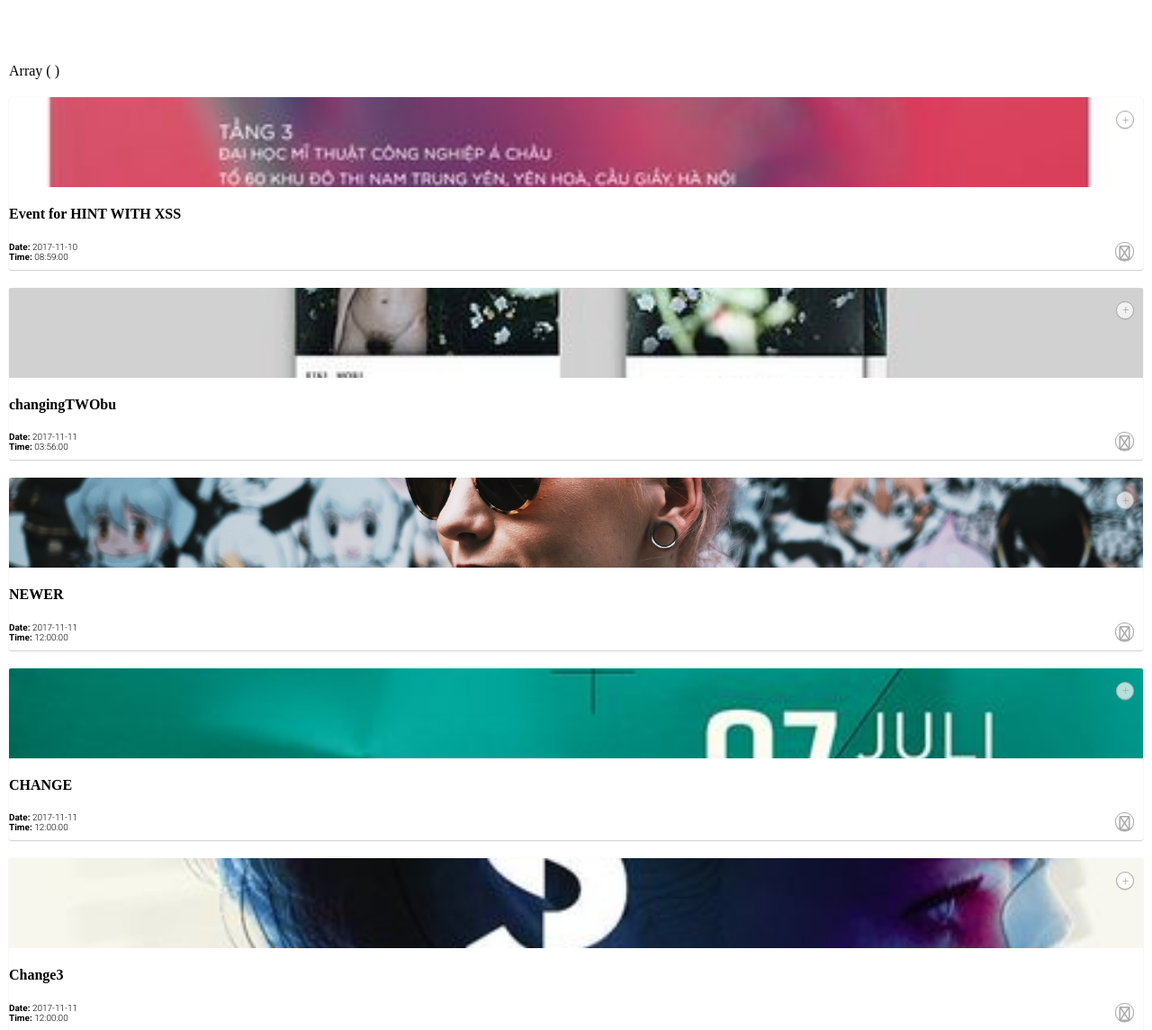
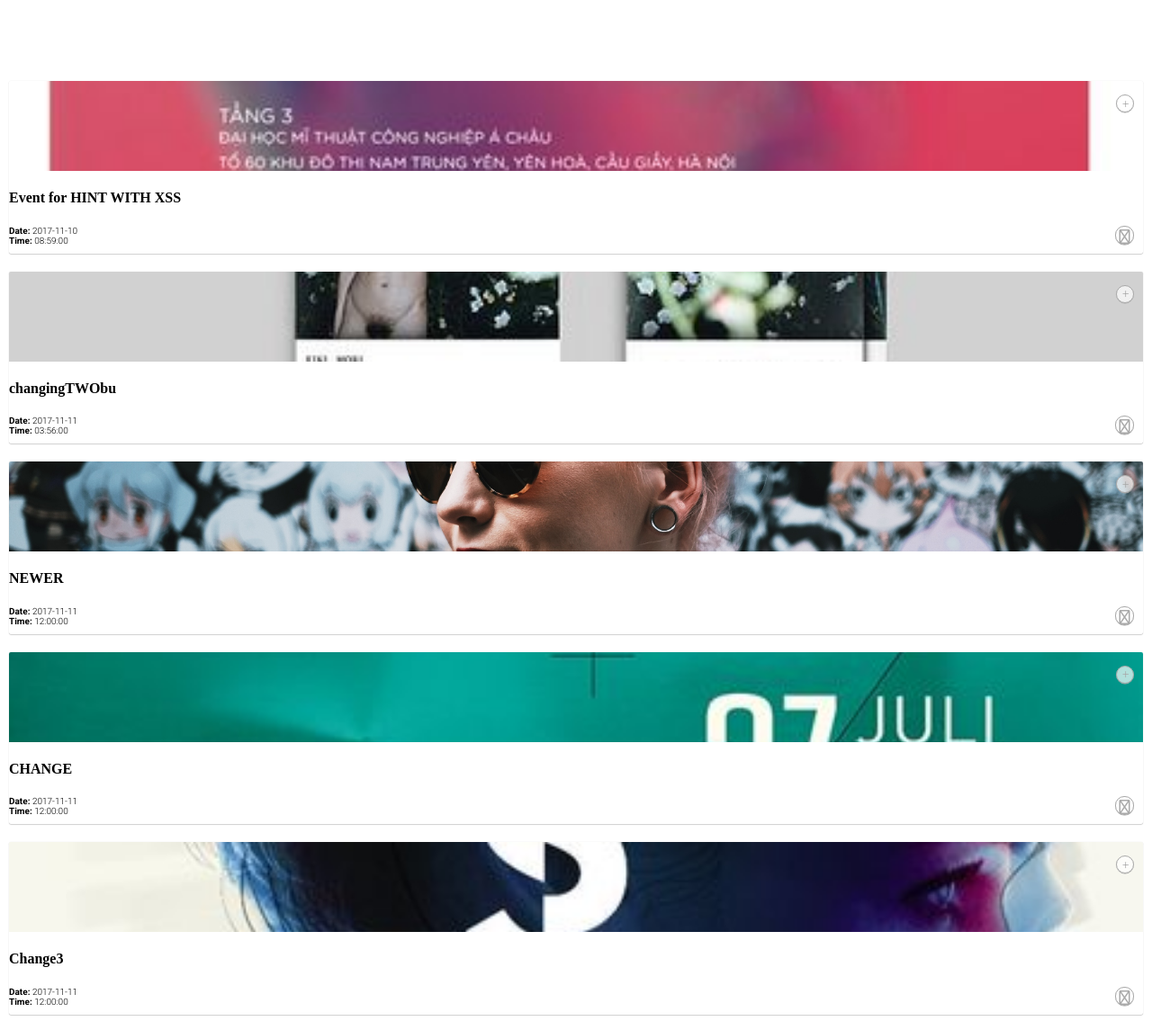
Before and after one commit to BKBjorns/Jump, a PHP site: page /events.php in a window 1280 px wide. Shown: the top 1145 px of the page at 90% size. Run offline with PHP 8.4, Linux system fonts and the light colour scheme; a user stored in the database is signed in; data comes from the database, SQL or seed files in the repository; some libraries are stand-ins or nearby versions.

Commit message:
comments

```diff
--- a/EventApp/events.php
+++ b/EventApp/events.php
@@ -1,72 +1,65 @@
 <?php
+//-- PAGE SETUP ----------------------------------------------------------------
+
+//-- CHECK IF USER IS LOGGED IN
+session_start();
+    if (!isset($_SESSION['userID'])) {
+        header("Location:../index.php");
+    }
+
+//-- INCLUDE
 include("header.php");
 include("menu.php");
 
-//display menu according to who is logged in
-//session_start();
-//echo $_SESSION['type'];
-$type = $_SESSION['type'];
-
-//display the menu according to user type logged in
-
-
-?>
-
-
-<div class="allEvents">
-
-   <?php
-    //connect database
+//-- DATABASE CONNECTION
 @ $db = new mysqli($dbserver, $dbuser, $dbpass, $dbname);
-
-    //check for connection error
 if ($db->connect_error) {
    echo "could not connect: " . $db->connect_error;
+   header("Location: index.php");
    exit();
 }
 
-//-----PLUS BTN-----------------------------------------------------------------------------------------------
+$type = $_SESSION['type'];
+?>
+
+<!-- DRAW EVENT CARDS --------------------------------------------------------->
+<div class="allEvents">
+   <?php
+   //-----ATTEND EVENT----------------------------------------------------------
         if (isset($_POST['plus'])){
 
-             //set variables, which get data
+             //get eventID (hidden input) and userID (session)
              $eventid = $_POST['eventID'];
              $userid = $_SESSION['userID'];
 
-             //get the eventID from the input and the userID from the session and insert it into the database
              $insertQuery = "INSERT INTO Attend (eventID, userID) VALUES ($eventid, $userid)";
-
              $insert_stmt = $db->prepare($insertQuery);
              $insert_stmt->execute();
              header("Location: events.php");
 
          }
 
-//-----MINUS BTN----------------------------------------------------------------------------------------------
+        //-----UNATTEND EVENT---------------------------------------------------
         if (isset($_POST['minus'])){
 
             $userid = $_SESSION['userID'];
             $eventid = $_POST['eventID'];
 
-            //get the eventID from the input and the userID from the session and insert it into the database
             $deleteQuery = "DELETE FROM Attend WHERE eventID = '{$eventid}' AND userID = $userid ";
-            //$stmt->bind_param('i', $eventID);
             $delete_stmt = $db->prepare($deleteQuery);
             $delete_stmt->execute();
             header("Location: events.php");
          }
 
 
-//-----DELETE PASSED EVENTS-----------------------------------------------------------------------------------
-    //save the current date to delete events when date has passed
+        //-----DELETE PASSED EVENTS---------------------------------------------
         $current_time = date("Y/m/d");
 
-    //delete all events from the database that has passed
         $stmt = $db->prepare("DELETE FROM Events WHERE startdate < '$current_time'");
         $stmt->execute();
 
-//-----GET EVENTS FROM ATTEND---------------------------------------------------------------------------------
+        //-----GET EVENTS FROM ATTEND-------------------------------------------
 
-    //get the user ID
         $userid = $_SESSION['userID'];
         $attendQuery = "SELECT eventID FROM Attend WHERE userID = '{$userid}' ";
         $attend_stmt = $db->prepare($attendQuery);
@@ -74,23 +67,16 @@ $type = $_SESSION['type'];
         $attend_stmt->bind_result($eventID);
 
         $array = array();
-
+        //-- STORE EVENTID IN ARRAY
         while($attend_stmt->fetch()){
             $array[] = $eventID;
         }
         $attend_stmt->close();
-
-    // $array2 = array();
-    // $array2[] = array(44);
-    //
-    // print_r ($array2);
-
-    print_r ($array);
+        //print_r ($array);
 
 
-//-----GET EVENTS & DRAW CARDS--------------------------------------------------------------------------------
+        //-----GET EVENTS & DRAW CARDS------------------------------------------
 
-    //get all event data from the database
         $query = "SELECT eventID, title, description, startdate, enddate, time, price, location, image, link, host FROM Events ORDER by startdate, time";
         $stmt = $db->prepare($query);
 
@@ -98,74 +84,55 @@ $type = $_SESSION['type'];
         $stmt->bind_result($eventID, $title, $description, $startdate, $enddate, $time, $price, $location, $image, $link, $host);
 
         while($stmt->fetch()){
-        if ((in_array ($eventID, $array))){
-              //echo $eventID; ?>
+            //-- ALREADY ATTENDED EVENTS ---------------------------------------
+            if ((in_array ($eventID, $array))){?>
                 <div class="eventContainerOne">
-                <!----------------------------------------event img-->
                     <div class="imgContainer" style="background-image: url('uploadedfiles/<?php echo "$image"; ?>');"></div>
-                <!---------------------------------------attend Bnt-->
                     <form method="POST" action='events.php'>
                           <input type="submit" value="-" class="plusBtn" name="minus">
                           <input type="hidden" value="<?php echo "$eventID"; ?>" name="eventID">
                       </form>
-                <!--------------------------------event information-->
                     <div class="infoContainer">
                       <p class="eventTitle">
                          <?php
                             echo "<h4>$title</h4> <p><strong>Date:</strong> $startdate</p> <p><strong>Time: </strong> $time</p>";
                           ?>
-
                       </p>
-                  <!---------------------------------expander btn-->
                       <a href="#" class="expanderBtn">
                           <i class="fa fa-angle-down" aria-hidden="true"></i>
                       </a>
-                  <!----------------------------event description-->
                       <p class="eventDescription">
                         <?php echo "$description";?>
                       </p>
                   </div>
                 </div>
-
             <?php
-
+            //-- NOT ATTENDED EVENTS -------------------------------------------
             }else {
-             //print_r ($array);
-    ?>
-
+            //print_r ($array);?>
             <div class="eventContainerOne">
-                <!----------------------------------------event img-->
                 <div class="imgContainer" style="background-image: url('uploadedfiles/<?php echo "$image"; ?>');"></div>
-                <!---------------------------------------attend Bnt-->
                 <form method="POST" action='events.php'>
                       <input type="submit" value="+" class="plusBtn" name="plus">
                       <input type="hidden" value="<?php echo "$eventID"; ?>" name="eventID">
                   </form>
-                <!--------------------------------event information-->
                 <div class="infoContainer">
                   <p class="eventTitle">
                      <?php
                         echo "<h4>$title</h4> <p><strong>Date:</strong> $startdate</p> <p><strong>Time: </strong> $time</p>";
                       ?>
-
                   </p>
-                  <!---------------------------------expander btn-->
                   <a href="#" class="expanderBtn">
                       <i class="fa fa-angle-down" aria-hidden="true"></i>
                   </a>
-                  <!----------------------------event description-->
                   <p class="eventDescription">
                     <?php echo "$description";?>
                   </p>
                 </div>
               </div>
-
         <?php
           }
-   }
-
-
-    ?>
+   }?>
 
 
 
```
Also changed, not shown: 2 other files. Lines whose indentation alone changed are shown as unchanged.
